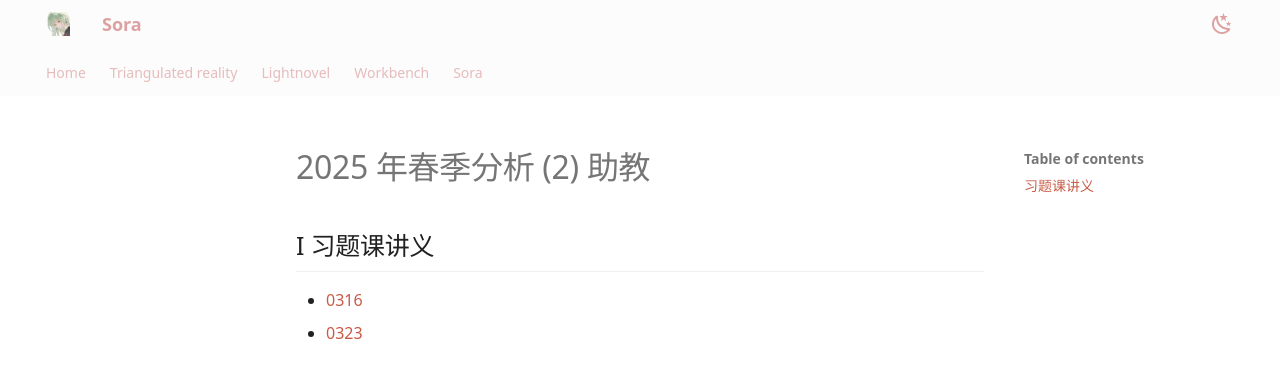
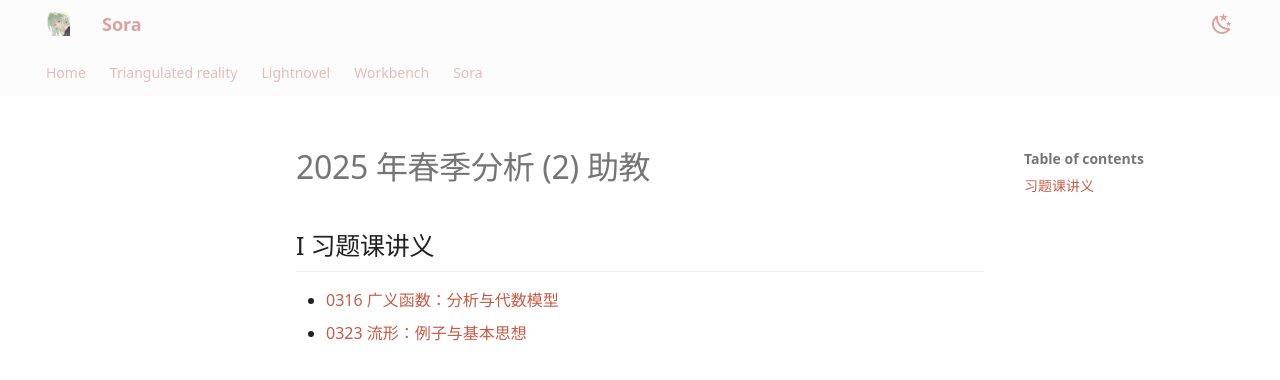
Before and after one commit to yuriever/yuriever.github.io, an MkDocs documentation site: the page built from docs/lightnovel/2025-autumn-analysis-2-TA.md, in a window 1280 px wide. Shown: the top 380 px of the page. Built offline with MkDocs 1.6.1 and Material for MkDocs 9.7.7, drawn with Linux system fonts in a browser that asks for light colours; some web fonts are replaced.

Commit message:
docs(lightnovel): update titles for 0316 and 0323 sections to include descriptive context

```diff
--- a/docs/lightnovel/2025-autumn-analysis-2-TA.md
+++ b/docs/lightnovel/2025-autumn-analysis-2-TA.md
@@ -2,6 +2,6 @@
 
 ## 习题课讲义
 
-* [0316](2025-autumn-analysis-2-TA/0316.md)
+* [0316 广义函数：分析与代数模型](2025-autumn-analysis-2-TA/0316.md)
 
-* [0323](2025-autumn-analysis-2-TA/0323.md)
+* [0323 流形：例子与基本思想](2025-autumn-analysis-2-TA/0323.md)
```
Also changed, not shown: docs/lightnovel/2025-autumn-analysis-2-TA/0316.md (+1 -9 lines), docs/lightnovel/2025-autumn-analysis-2-TA/0323.md (+1 -1 lines).
